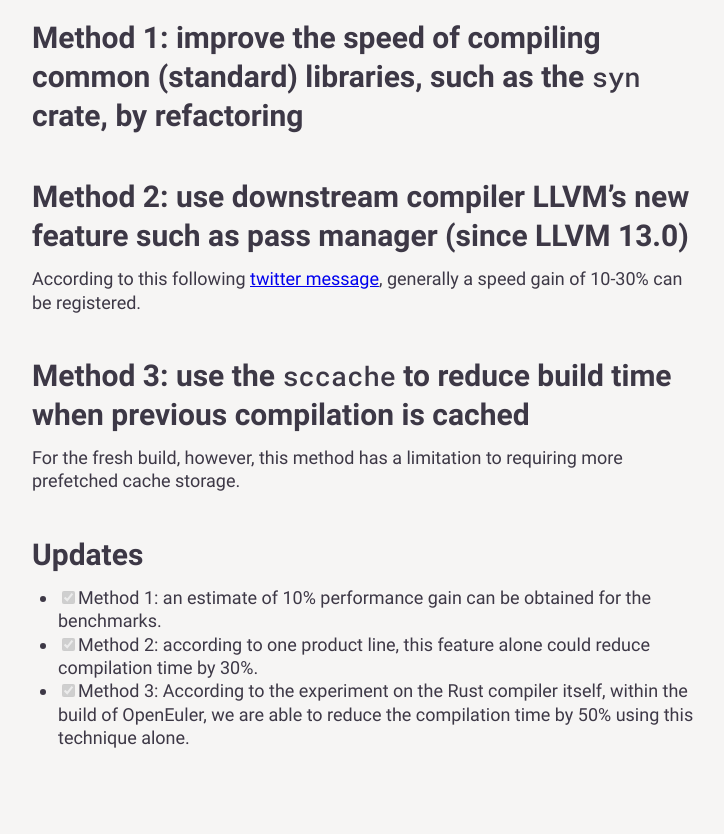
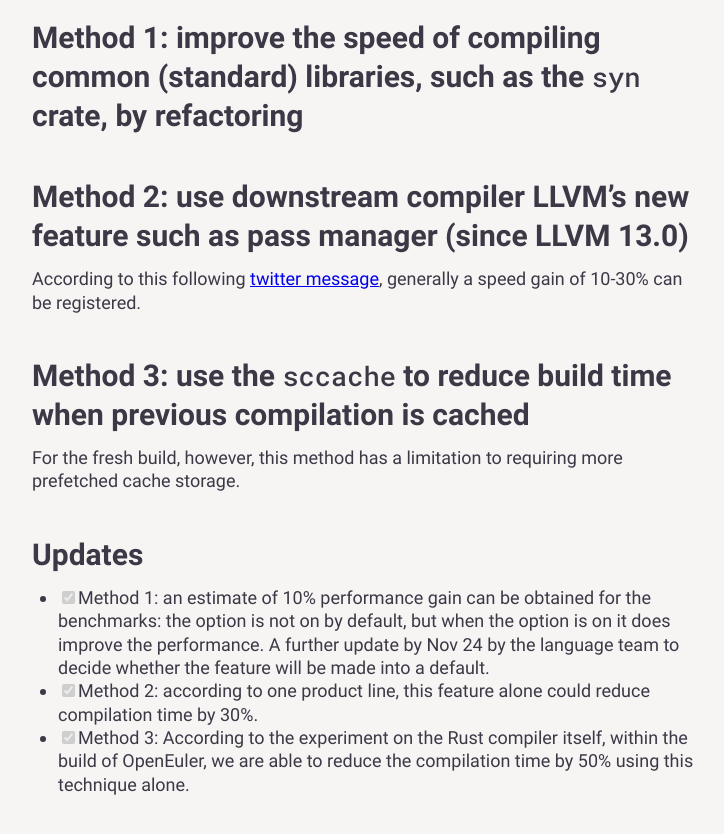
Before and after one commit to yijunyu/trusted-programming.github.io, a Jekyll site: the page built from articles/Compiler/Speedup.md, in a window 1280 px wide and 900 px high, scrolled down 662 px, cut to the strip 55-889 px from the top of the window. Shown: the whole strip, without its empty margins (273-997 px from the left). Built offline with Jekyll 4.4.1, drawn with Linux system fonts in a browser that asks for light colours; our own code applies the rules of GitHub Pages for plain Markdown files; before the commit the page ends 1515 px from its top, so only the background shows below that.

Commit message:
Update Speedup.md

```diff
--- a/articles/Compiler/Speedup.md
+++ b/articles/Compiler/Speedup.md
@@ -33,6 +33,6 @@
 
 ## Updates
 
-- [x] Method 1: an estimate of 10% performance gain can be obtained for the benchmarks.
+- [x] Method 1: an estimate of 10% performance gain can be obtained for the benchmarks: the option is not on by default, but when the option is on it does improve the performance. A further update by Nov 24 by the language team to decide whether the feature will be made into a default.
 - [x] Method 2: according to one product line, this feature alone could reduce compilation time by 30%.
 - [x] Method 3: According to the experiment on the Rust compiler itself, within the build of OpenEuler, we are able to reduce the compilation time by 50% using this technique alone.
```
